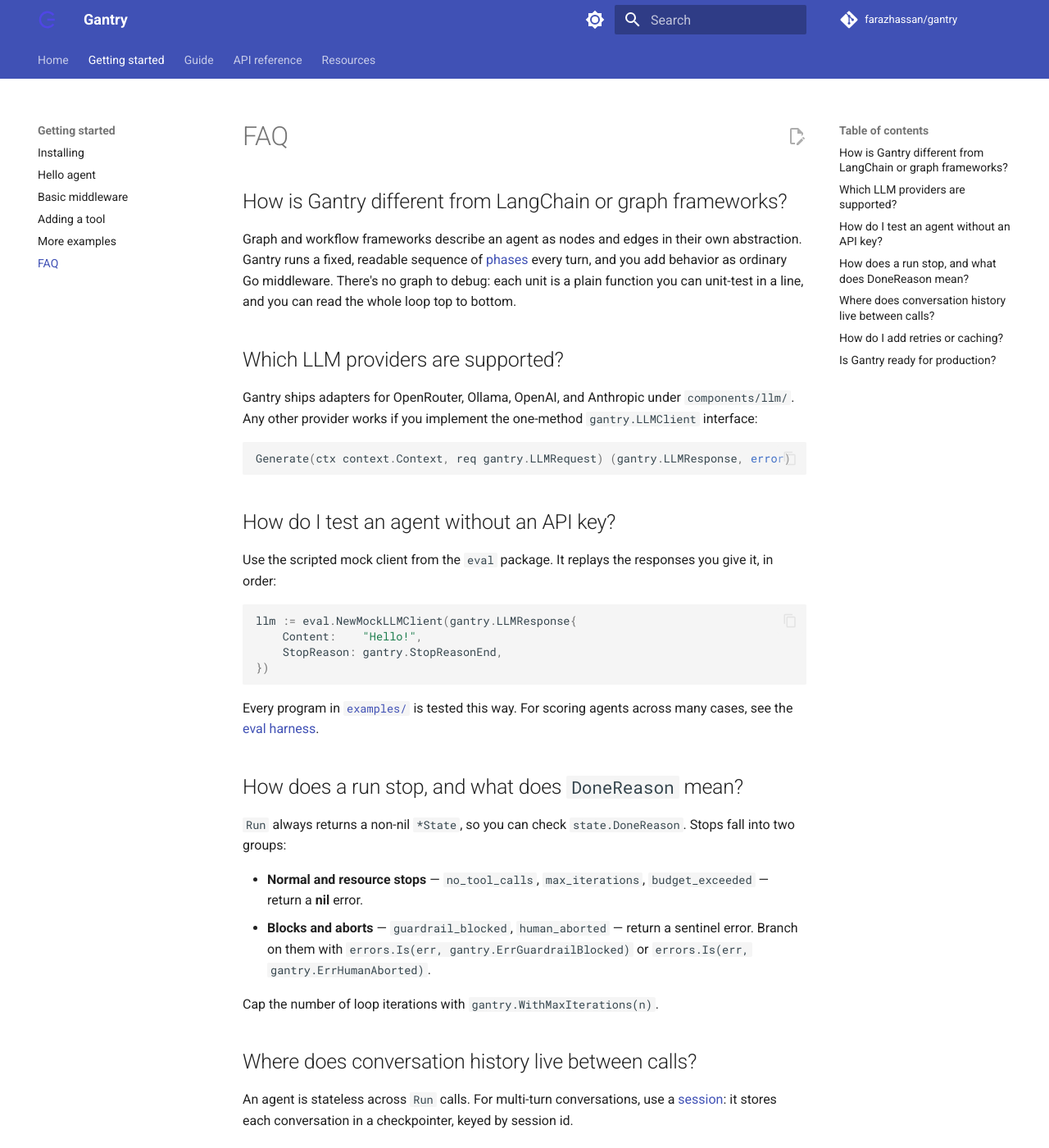
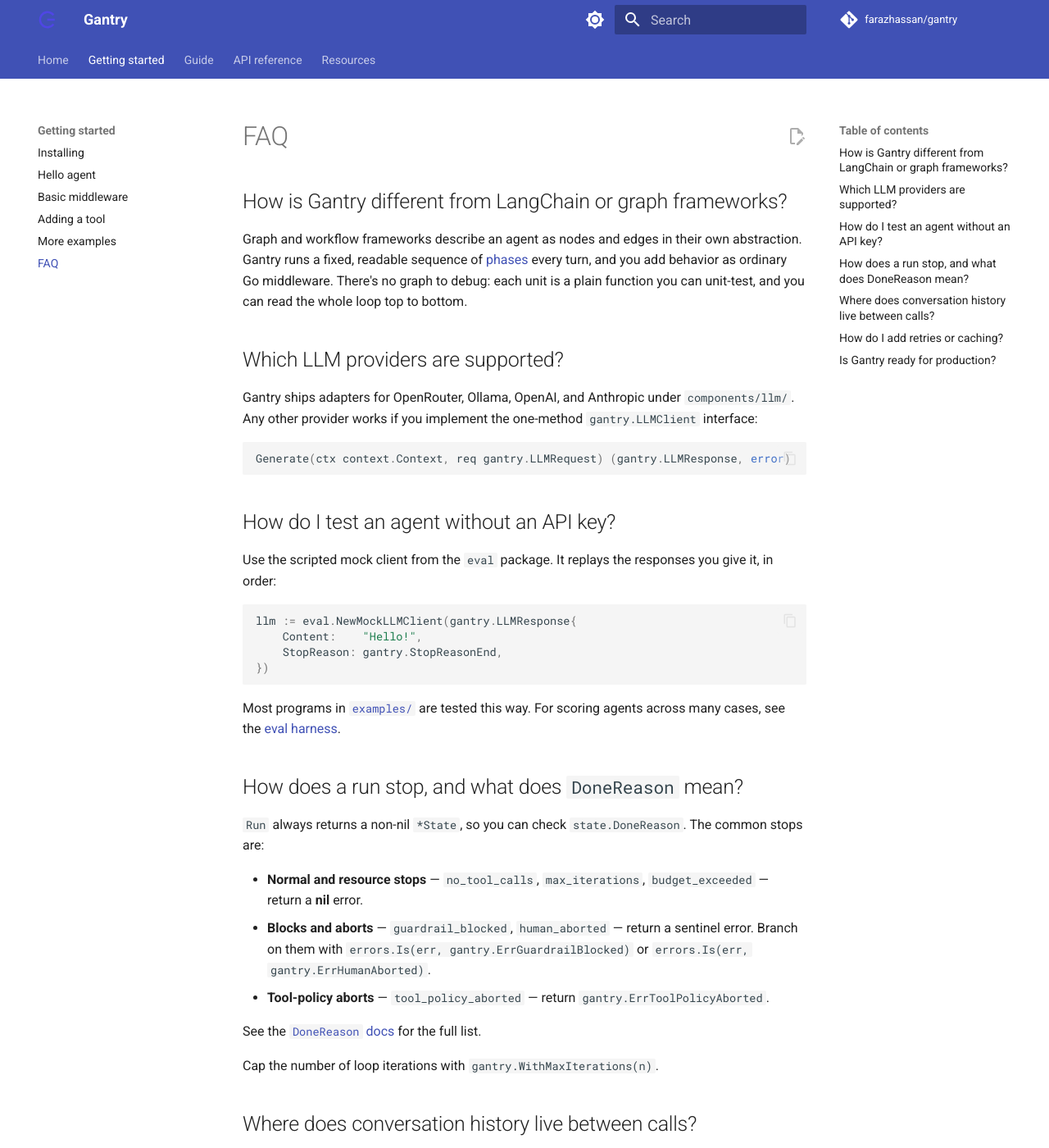
Before and after one commit to farazhassan/gantry, an MkDocs documentation site: the page built from docs/getting-started/faq.md, in a window 1280 px wide and 1400 px high. Shown: the whole window at 82% size. Built offline with MkDocs 1.6.1 and Material for MkDocs 9.7.7, drawn with Linux system fonts in a browser that asks for light colours; comment, search, counter and statistics services are not loaded.

Commit message:
docs: fix review findings in Getting started pages
Tools are advertised in PhaseStart, not during context assembly; the FAQ
now covers tool-policy aborts and links the full DoneReason list.

Co-Authored-By: Claude Opus 5.5 <noreply@anthropic.com>

````diff
--- a/docs/getting-started/faq.md
+++ b/docs/getting-started/faq.md
@@ -6,7 +6,7 @@ Graph and workflow frameworks describe an agent as nodes and edges in their own
 abstraction. Gantry runs a fixed, readable sequence of
 [phases](basic-middleware.md#the-phases) every turn, and you add behavior as
 ordinary Go middleware. There's no graph to debug: each unit is a plain function
-you can unit-test in a line, and you can read the whole loop top to bottom.
+you can unit-test, and you can read the whole loop top to bottom.
 
 ## Which LLM providers are supported?
 
@@ -30,20 +30,25 @@ llm := eval.NewMockLLMClient(gantry.LLMResponse{
 })
 ```
 
-Every program in [`examples/`](examples.md) is tested this way. For scoring
+Most programs in [`examples/`](examples.md) are tested this way. For scoring
 agents across many cases, see the
 [eval harness](../resources/reference.md#eval).
 
 ## How does a run stop, and what does `DoneReason` mean?
 
 `Run` always returns a non-nil `*State`, so you can check
-`state.DoneReason`. Stops fall into two groups:
+`state.DoneReason`. The common stops are:
 
 - **Normal and resource stops** — `no_tool_calls`, `max_iterations`,
   `budget_exceeded` — return a **nil** error.
 - **Blocks and aborts** — `guardrail_blocked`, `human_aborted` — return a
   sentinel error. Branch on them with `errors.Is(err, gantry.ErrGuardrailBlocked)`
   or `errors.Is(err, gantry.ErrHumanAborted)`.
+- **Tool-policy aborts** — `tool_policy_aborted` — return
+  `gantry.ErrToolPolicyAborted`.
+
+See the [`DoneReason` docs](https://pkg.go.dev/github.com/farazhassan/gantry#DoneReason)
+for the full list.
 
 Cap the number of loop iterations with `gantry.WithMaxIterations(n)`.
 
````
Also changed, not shown: docs/getting-started/adding-a-tool.md (+3 -3 lines), docs/getting-started/basic-middleware.md (+1 -1 lines), docs/getting-started/installing.md (+2 -2 lines), docs/index.md (+5 -0 lines).
